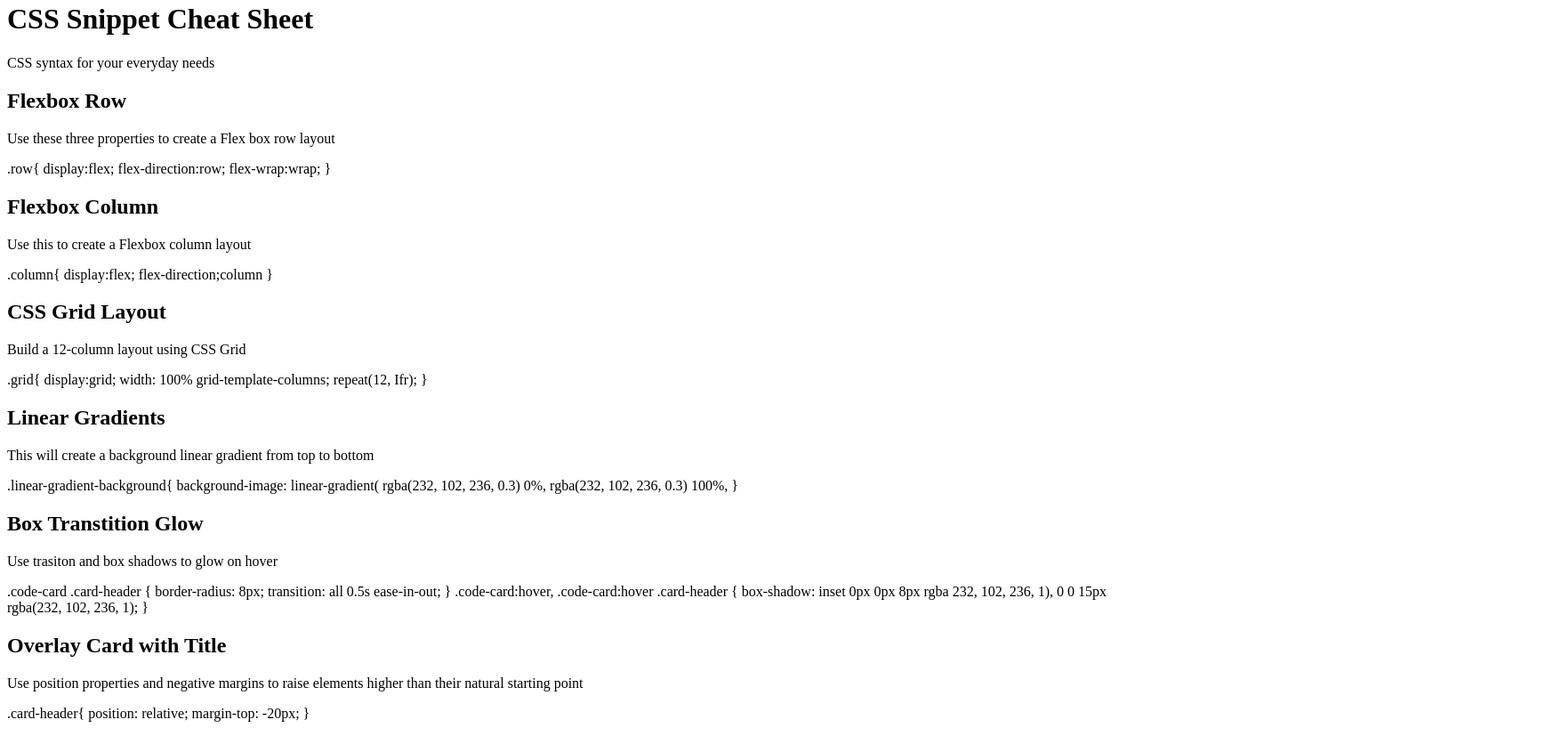
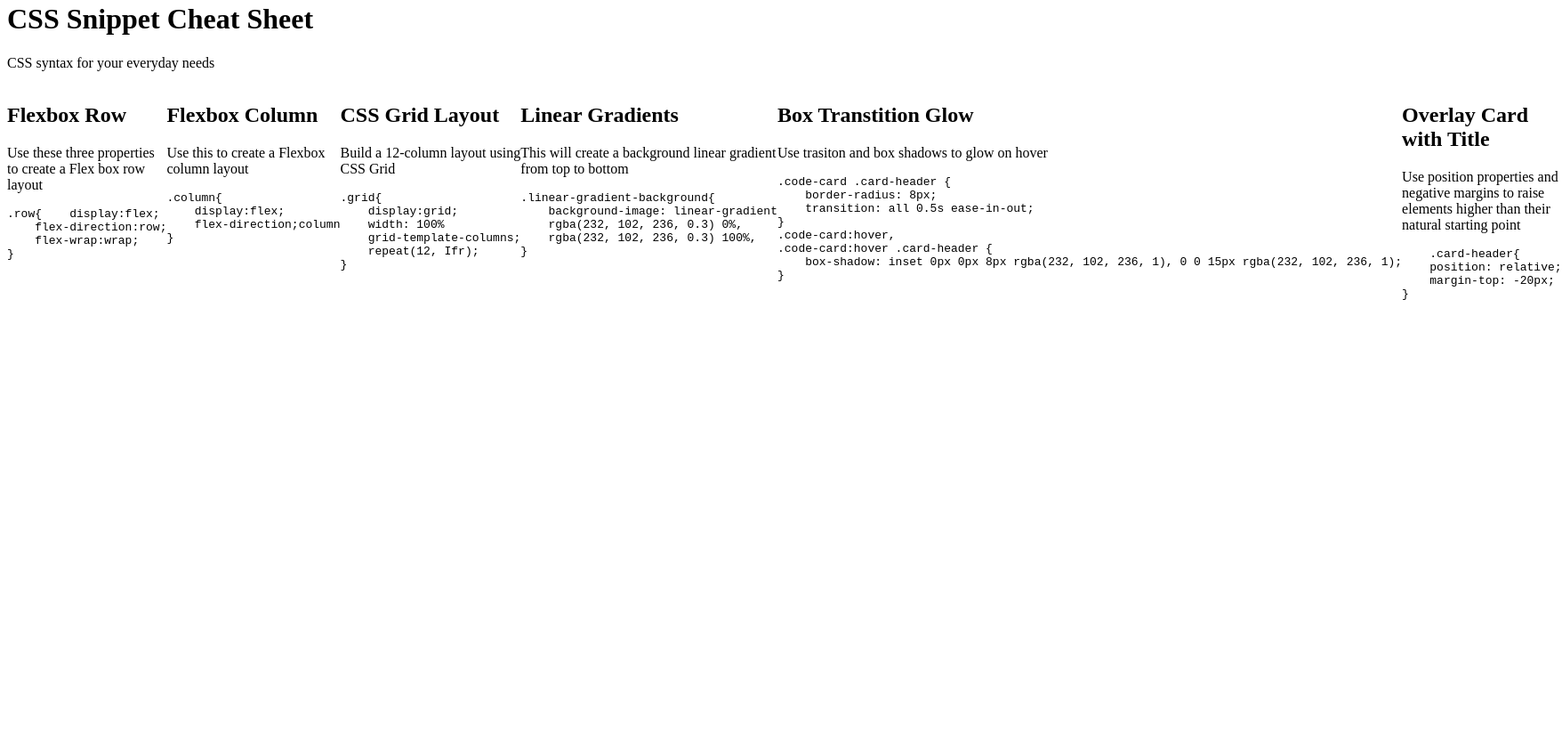
Before and after one commit to sheaschwenn/CSS-cheat-sheet, a plain HTML site: page index.html in a window 1280 px wide. Shown: the part 18-845 px from the top of the page at 89% size, 1756 px wide, since content can reach past the window. After the commit the page ends 800 px from the top, so only its background shows below. Drawn offline with Linux system fonts and the light colour scheme.

Commit message:
code and css skeleton

```diff
--- a/assets/style.css
+++ b/assets/style.css
@@ -0,0 +1,43 @@
+:root{
+
+}
+
+body{
+
+}
+
+header{
+
+}
+
+h1{
+
+}
+
+header p{
+
+}
+
+main{
+    display: flex;
+}
+
+.card{
+    /* display: flex; */
+}
+
+h2{
+
+}
+
+.card p{
+
+}
+
+.info{
+
+}
+
+.info:focus{
+
+}
--- a/index.html
+++ b/index.html
@@ -17,69 +17,42 @@
             <h2>Flexbox Row</h2>
             <p>Use these three properties to create a Flex box row layout</p>
             <p class="info">
-                .row{
-                    display:flex;
-                    flex-direction:row;
-                    flex-wrap:wrap;
-                }
+                <pre>.row{    display:flex;<br/>    flex-direction:row;<br/>    flex-wrap:wrap;<br/>}<br/></pre>
             </p>
         </section>
         <section class="card">
             <h2>Flexbox Column</h2>
             <p>Use this to create a Flexbox column layout</p>
             <p class="info">
-                .column{
-                    display:flex;
-                    flex-direction;column
-                }
+                <pre>.column{ <br/>    display:flex;<br/>    flex-direction;column<br/>}<br/></pre>
             </p>
         </section>
         <section class="card">
             <h2>CSS Grid Layout</h2>
             <p>Build a 12-column layout using CSS Grid</p>
             <p class="info">
-                .grid{
-                    display:grid;
-                    width: 100%
-                    grid-template-columns;
-                 repeat(12, Ifr);
-                }
+                <pre>.grid{<br/>    display:grid;<br/>    width: 100%<br/>    grid-template-columns;<br/>    repeat(12, Ifr);<br/>}<br/></pre>
             </p>
         </section>
         <section class="card">
             <h2>Linear Gradients</h2>
             <p>This will create a background linear gradient from top to bottom</p>
             <p class="info">
-                .linear-gradient-background{
-                    background-image: linear-gradient(
-                         rgba(232, 102, 236, 0.3) 0%,
-                         rgba(232, 102, 236, 0.3) 100%,
-               }
+                <pre>.linear-gradient-background{<br/>    background-image: linear-gradient<br/>    rgba(232, 102, 236, 0.3) 0%,<br/>    rgba(232, 102, 236, 0.3) 100%,<br/>}<br/></pre>
             </p>
         </section>
         <section class="card">
             <h2>Box Transtition Glow</h2>
             <p>Use trasiton and box shadows to glow on hover</p>
             <p class="info">
-                .code-card .card-header {
-                    border-radius: 8px;
-                    transition: all 0.5s ease-in-out;
-               }
-               .code-card:hover,
-               .code-card:hover .card-header {
-                    box-shadow: inset 0px 0px 8px rgba 232, 102, 236, 1), 0 0 15px rgba(232, 102, 236, 1);
-                }
-
+                <pre>.code-card .card-header {<br/>    border-radius: 8px;<br/>    transition: all 0.5s ease-in-out;<br/>}<br/>.code-card:hover,<br/>.code-card:hover .card-header {<br/>    box-shadow: inset 0px 0px 8px rgba(232, 102, 236, 1), 0 0 15px rgba(232, 102, 236, 1);<br/>} <br/></pre>
             </p>
         </section>
         <section class="card">
             <h2>Overlay Card with Title</h2>
             <p>Use position properties and negative margins to raise elements higher than their natural starting point</p>
             <p class="info">
-                .card-header{
-                    position: relative;
-                    margin-top: -20px;
-                }
+                <pre>    .card-header{<br/>    position: relative;<br/>    margin-top: -20px;<br/>}<br/></pre>
             </p>
         </section>
     </main>
```
